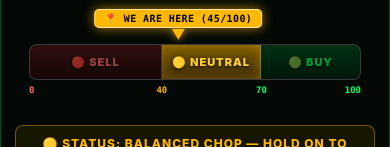
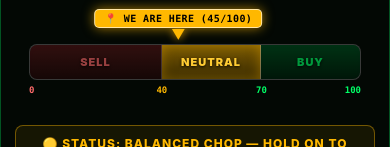
Before and after one commit to aikeluargalee-tech/btc-swing-engine, a plain HTML site: page ui/mobile_cockpit/index.html in a window 390 px wide. Shown: the part 436-583 px from the top of the page. Drawn offline with Linux system fonts and the light colour scheme.

Commit message:
feat(mobile): remove emoji color dots from SELL, NEUTRAL, BUY level bar segments

```diff
--- a/ui/mobile_cockpit/index.html
+++ b/ui/mobile_cockpit/index.html
@@ -1175,13 +1175,13 @@
         <div style="position: relative; width: 100%;">
           <div class="level-bar-segments">
             <div class="level-seg sell" id="zone-box-sell">
-              <div class="seg-zone-title">🔴 SELL</div>
+              <div class="seg-zone-title">SELL</div>
             </div>
             <div class="level-seg neutral active-zone" id="zone-box-neutral">
-              <div class="seg-zone-title">🟡 NEUTRAL</div>
+              <div class="seg-zone-title">NEUTRAL</div>
             </div>
             <div class="level-seg buy" id="zone-box-buy">
-              <div class="seg-zone-title">🟢 BUY</div>
+              <div class="seg-zone-title">BUY</div>
             </div>
           </div>
           <div class="level-needle-dot" id="level-needle-dot" style="left: 45%;"></div>
```
Also changed, not shown: ui/mobile_pwa/index.html (+3 -3 lines).
